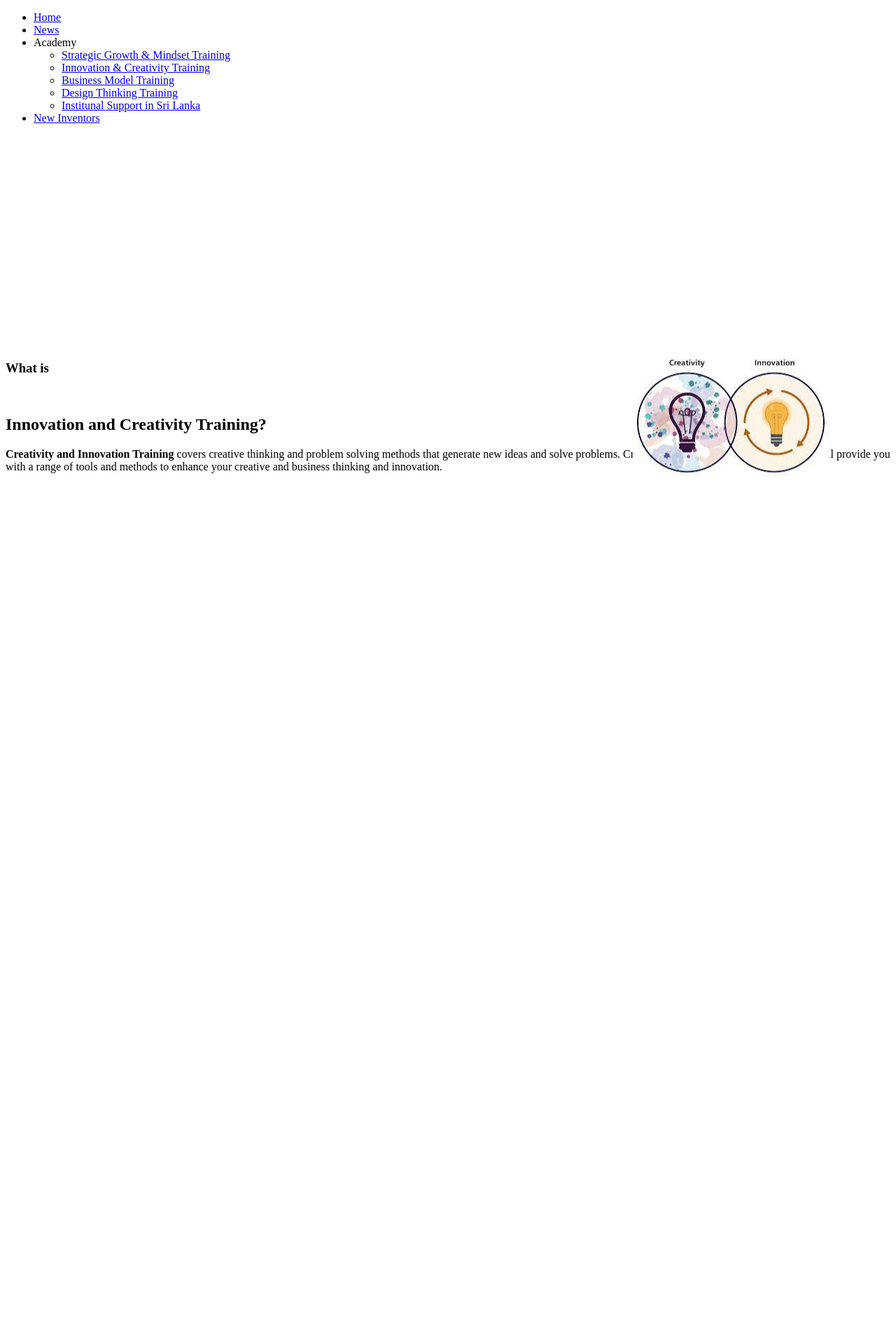
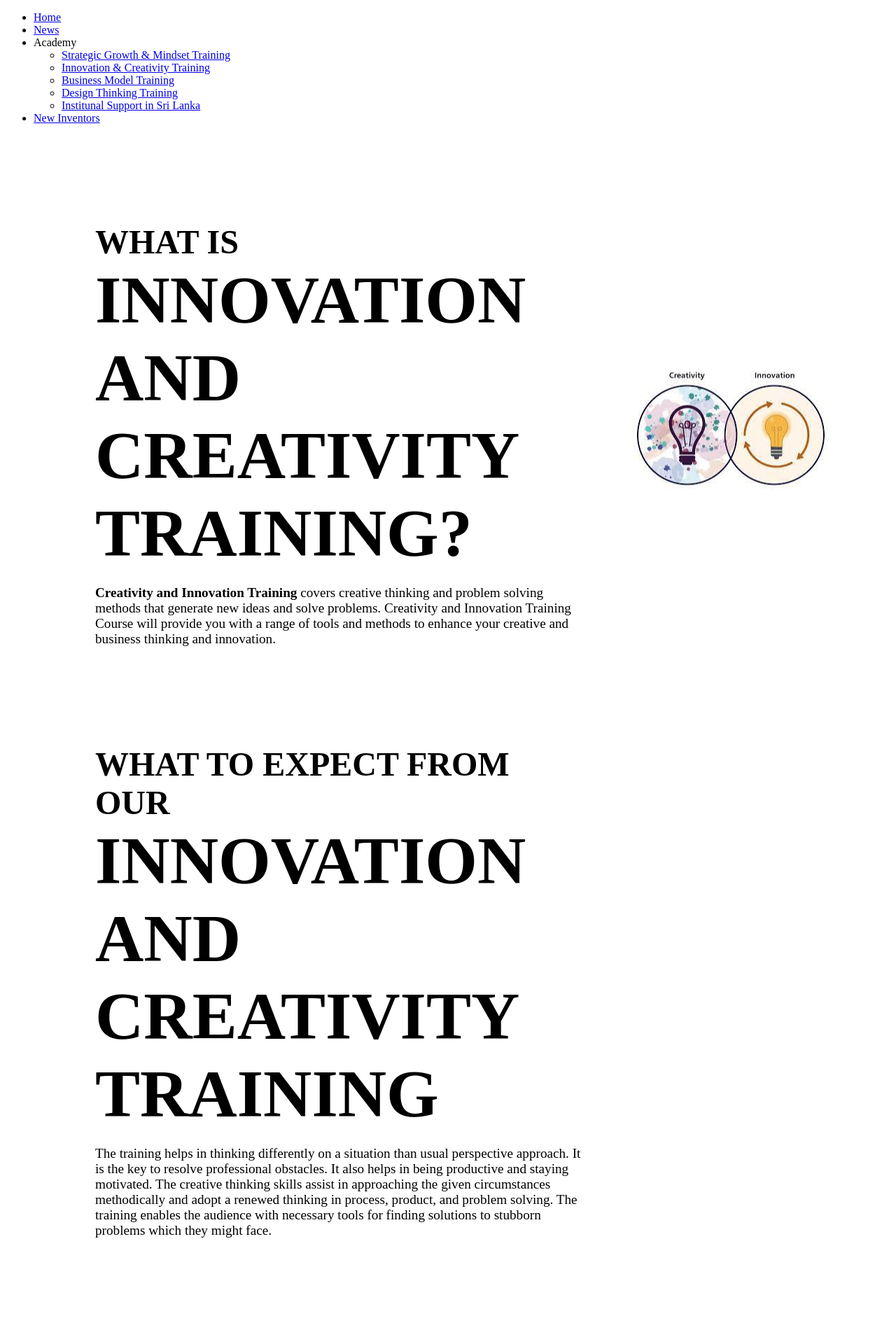
Before and after one commit to dula2000/Main-Project, a PHP site: page /Innovationcreativity.html in a window 1280 px wide. Shown: the top 1910 px of the page at 70% size. Run offline with PHP 8.4, Linux system fonts and the light colour scheme.

Commit message:
finalize the structure without adding images
have to add some images... choose from the internet

```diff
--- a/Innovationcreativity.css
+++ b/Innovationcreativity.css
@@ -45,13 +45,15 @@ section{
     display: grid;
     justify-content: center;
     align-items: center;
+    top: 70%;
 }
 .bannerText{
     position: absolute;
-    top: 50%;
+    top: 90%;       /*change the space of the whole text*/
     left: 10%;
     transform: translateY(-50%);
     max-width: 700px;
+
 }
 
 .bannerText h2,
@@ -59,6 +61,7 @@ section{
     position: relative;
     margin: 0;
     padding: 0;
+
     display:inline-block;
     transform-origin: left;
     text-transform: uppercase;
@@ -69,16 +72,18 @@ section{
 .bannerText h2{
     font-size: 6em;
     animation-delay: 2s;
+    top: 50%;
 }
 .bannerText h3{
     font-size: 3em;
     animation-delay: 2s;
+
 }
 .bannerText h2::before,
 .bannerText h3::before{
     content: '';
     position: absolute;
-    top:0;
+    top:0%;
     left: 0;
     background: #000;
     width: 100%;
@@ -113,6 +118,7 @@ section{
     font-size: 1.2em;
     animation: fadeIn 1s linear forwards;
     animation-delay: 4s;
+    margin-bottom: 20%; /*keep spacing between the two pragraphs*/
 }
 @keyframes fadeIn{
     0%{
@@ -126,7 +132,7 @@ section{
     opacity: 0;
     position: absolute;
     left: 70%;
-    top: 50%;
+    top: 6.5%;
     transform: translateY(-50%);
     animation: fadeIn 1s linear forwards;
     animation-delay: 5s;
@@ -144,7 +150,7 @@ section{
 }
 .c .box{
     position: relative;
-    top: 1040%;  /*change the box top position*/
+    top: 950%;  /*change the box top position*/
     width: calc(400px - 30px);     /* if need, please change this px to the %  */
     height: calc(300px - 30px);
     background: rgb(177, 177, 51); /*color of the box background*/
--- a/Innovationcreativity.html
+++ b/Innovationcreativity.html
@@ -33,36 +33,28 @@
      </div>
      <section>
                 <div class="bannerText">
-                      <h3>What is</h3> <br>
+                 <h3>What is</h3> <br>
                       <h2>Innovation and Creativity Training?</h2>
-                      <p><b>Creativity and Innovation Training</b> covers creative thinking and problem solving methods that generate new ideas and solve problems.
+                             <p><b>Creativity and Innovation Training</b> covers creative thinking and problem solving methods that generate new ideas and solve problems.
                         Creativity and Innovation Training Course will provide you with a range of tools and methods to enhance your creative and business thinking and innovation.</p>
-                 </div>
+                <h3>What to expect from our </h3> <br>
+                        <h2>Innovation and Creativity Training</h2>
+                               <p>The training helps in thinking differently on a situation than usual perspective approach. It is the key to resolve professional obstacles.
+                          It also helps in being productive and staying motivated.
+                          The creative thinking skills assist in approaching the given circumstances methodically and adopt a renewed thinking in process, product, and problem solving.
+                          The training enables the audience with necessary tools for finding solutions to stubborn problems which they might face.</p>
+                          <h2>Courses that you can follow</h2>
+                      </div>
 
                  <img src="pic/pic 3.jpg" class="pic1">
 
 
      </section>
 
-     <div class="open1">
-      <div class="layer1"></div>
-      <div class="layer1"></div>
-</div>
-<section class="class1">
-          <div class="bannerText1">
-                <h3>What is</h3> <br>
-                <h2>Innovation and Creativity Training?</h2>
-                <p><b>Creativity and Innovation Training</b> covers creative thinking and problem solving methods that generate new ideas and solve problems.
-                  Creativity and Innovation Training Course will provide you with a range of tools and methods to enhance your creative and business thinking and innovation.</p>
-           </div>
-
-           <img src="pic/pic 3.jpg" class="pic1">
 
 
-</section>
 
 
-<h1 >Courses that you can Follow</h1>
    <!--creating content box with hover effect-->
       <div class="c">
         <div class="box">
```
